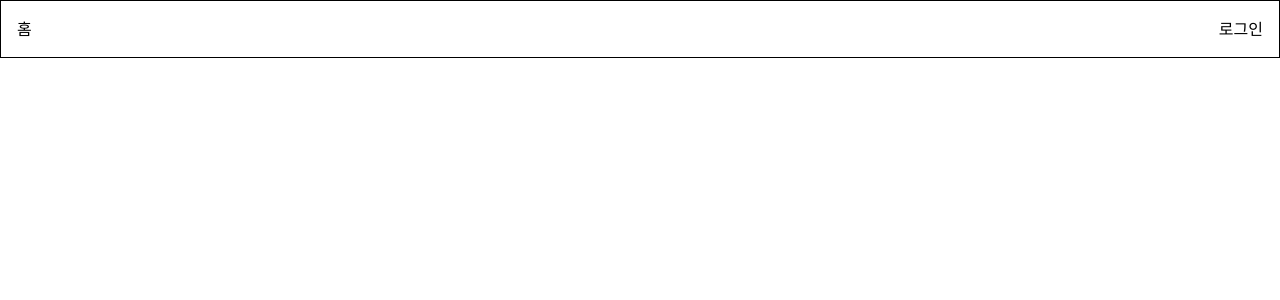
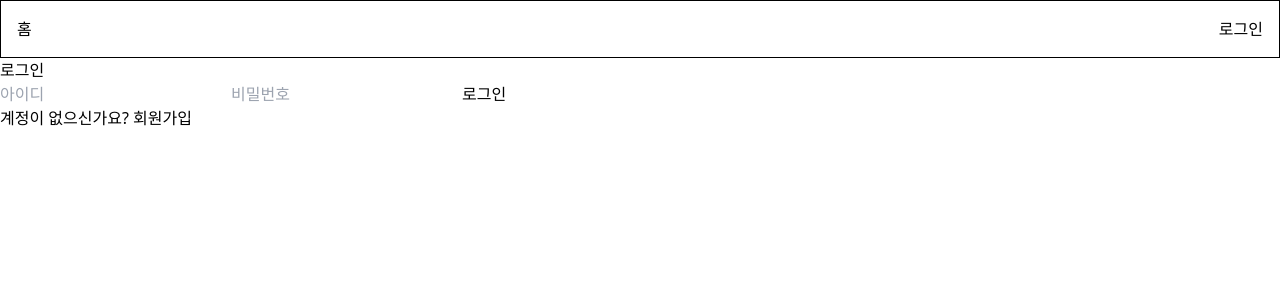
Before and after one commit to yuna-c/mbti_prac, a React (Vite) app: page /login in a window 1280 px wide. Before the commit this address had no page. Shown: the top 300 px of the page. Built offline with nearby package versions, Linux system fonts and the light colour scheme.

Commit message:
📝 add : 로그인 로직 구현

```diff
--- a/src/App.jsx
+++ b/src/App.jsx
@@ -4,7 +4,7 @@
 import { useState } from 'react'
 import { BrowserRouter as Router, Routes, Route } from 'react-router-dom'
 import Home from './pages/Home'
-// import Login from './pages/Login'
+import Login from './pages/Login'
 // import Signup from './pages/Signup'
 // import ProfilePage from './pages/ProfilePage'
 // import TestPage from './pages/TestPage'
@@ -20,7 +20,8 @@ function App() {
       <Layout user={user} setUser={setUser}>
         <Routes>
           <Route path="/" element={<Home />} />
-          {/* <Route path="/login" element={<Login setUser={setUser} />} />
+          <Route path="/login" element={<Login setUser={setUser} />} />
+          {/*
           <Route path="/signup" element={<Signup />} />
           <Route
             path="/profile"
--- a/src/api/auth.js
+++ b/src/api/auth.js
@@ -15,7 +15,7 @@ export const login = async (userData) => {
 export const getUserProfile = async (token) => {
   const response = await axios.get(`${API_URL}/user`, {
     headers: {
-      'Authorization:': `Bearer ${token}`
+      Authorization: `Bearer ${token}`
     }
   })
   return response.data
@@ -26,7 +26,7 @@ export const updateProfile = async (formData) => {
   const response = await axios.patch(`${API_URL}/profile`, formData, {
     headers: {
       'Content-Type': 'application/json',
-      'Authorization:': `Bearer ${token}`
+      Authorization: `Bearer ${token}`
     }
   })
   return response.data
--- a/src/components/AuthForm.jsx
+++ b/src/components/AuthForm.jsx
@@ -10,9 +10,17 @@ const AuthForm = ({ mode, onSubmit }) => {
     nickname: ''
   })
 
-  const handleChange = (e) => {}
+  const handleChange = (e) => {
+    setFormData({
+      ...formData,
+      [e.target.name]: e.target.value
+    })
+  }
 
-  const handleSubmit = (e) => {}
+  const handleSubmit = (e) => {
+    e.preventDefault()
+    onSubmit(formData)
+  }
 
   // id 입력을 위한 input 만 힌트로 만들어 두었습니다. 참고해서 한번 만들어봅시다!
   return (
--- a/src/pages/Login.jsx
+++ b/src/pages/Login.jsx
@@ -1,3 +1,40 @@
-export default function Login() {
-  return <div className="Login">Login</div>
+import { useEffect } from 'react'
+import AuthForm from '../components/AuthForm'
+import { login, getUserProfile } from '../api/auth'
+import { Link, useNavigate } from 'react-router-dom'
+
+const Login = ({ setUser }) => {
+  const navigate = useNavigate()
+
+  const handleLogin = async (formData) => {
+    try {
+      const loginData = await login(formData)
+      console.log(loginData)
+      localStorage.setItem('accessToken', loginData.accessToken)
+
+      const userProfile = await getUserProfile(loginData.accessToken)
+      console.log(userProfile)
+      setUser(userProfile) // 로그인이 된 시점
+
+      navigate('/')
+    } catch (error) {
+      alert('로그인에 실패했습니다. 다시 시도해주세요.')
+    }
+  }
+
+  return (
+    <div>
+      <div>
+        <h1>로그인</h1>
+        <AuthForm mode="login" onSubmit={handleLogin} />
+        <div>
+          <p>
+            계정이 없으신가요? <Link to="/signup">회원가입</Link>
+          </p>
+        </div>
+      </div>
+    </div>
+  )
 }
+
+export default Login
```
